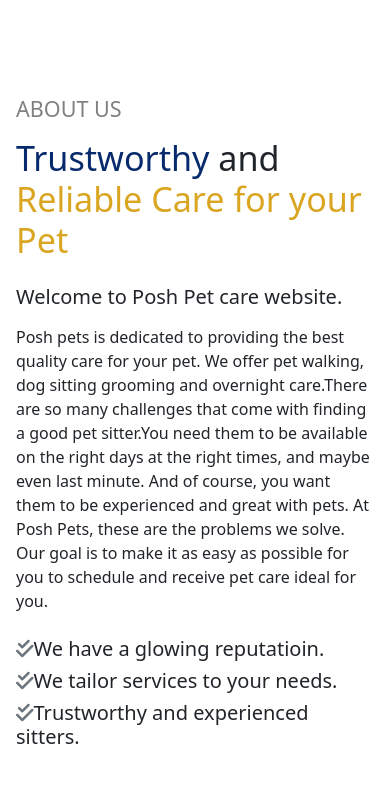
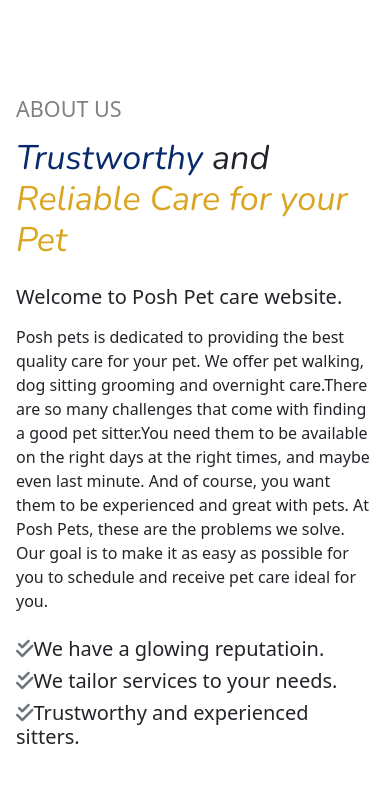
Before and after one commit to joey57/Pet-care-website, a plain HTML site: page index.html in a window 390 px wide. Shown: the top 791 px of the page. Drawn offline with nearby package versions, Linux system fonts and the light colour scheme.

Commit message:
made about us responsive

```diff
--- a/css/styles.css
+++ b/css/styles.css
@@ -1,3 +1,4 @@
+@import url('https://fonts.googleapis.com/css2?family=Josefin+Sans&family=Nunito:ital@1&family=Prata&family=Source+Sans+Pro:ital,wght@1,600&display=swap');
 .about{
   color: gray;
   text-transform: uppercase;
@@ -8,3 +9,15 @@
 .section-b{
   color: #daa520;
 }
+.display-4 {
+  font-size: 3.5rem;
+  font-weight: 300;
+  line-height: 1.2;
+  font-family: 'Nunito', sans-serif;
+}
+
+@media (max-width: 1200px) {
+  .display-4 {
+    font-size: calc(1.475rem + 2.7vw) ;
+  }
+}
```
